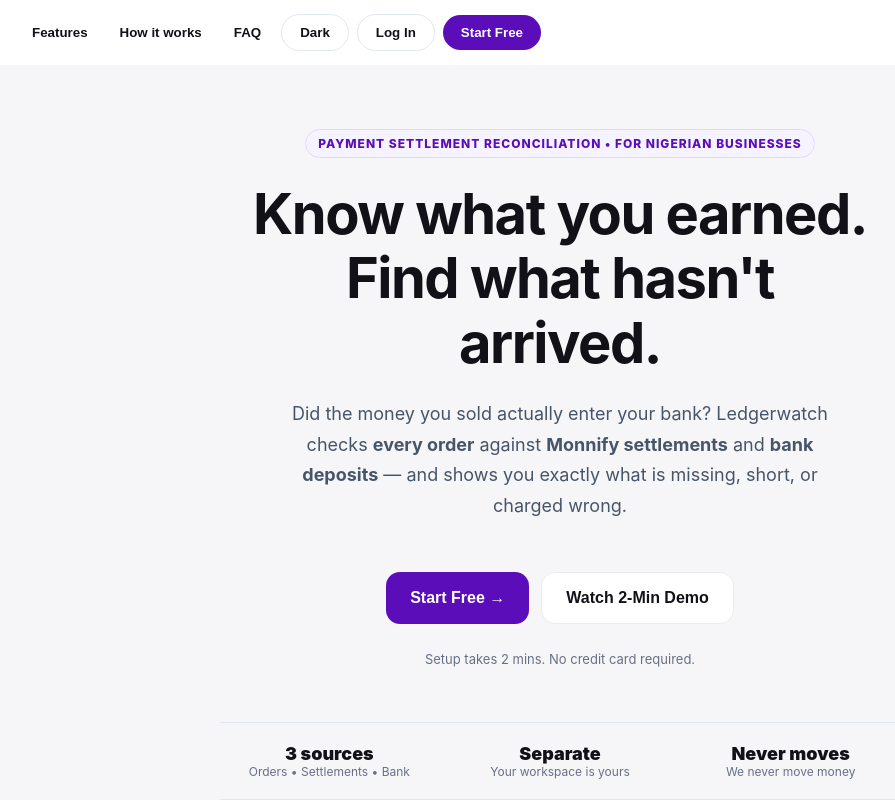
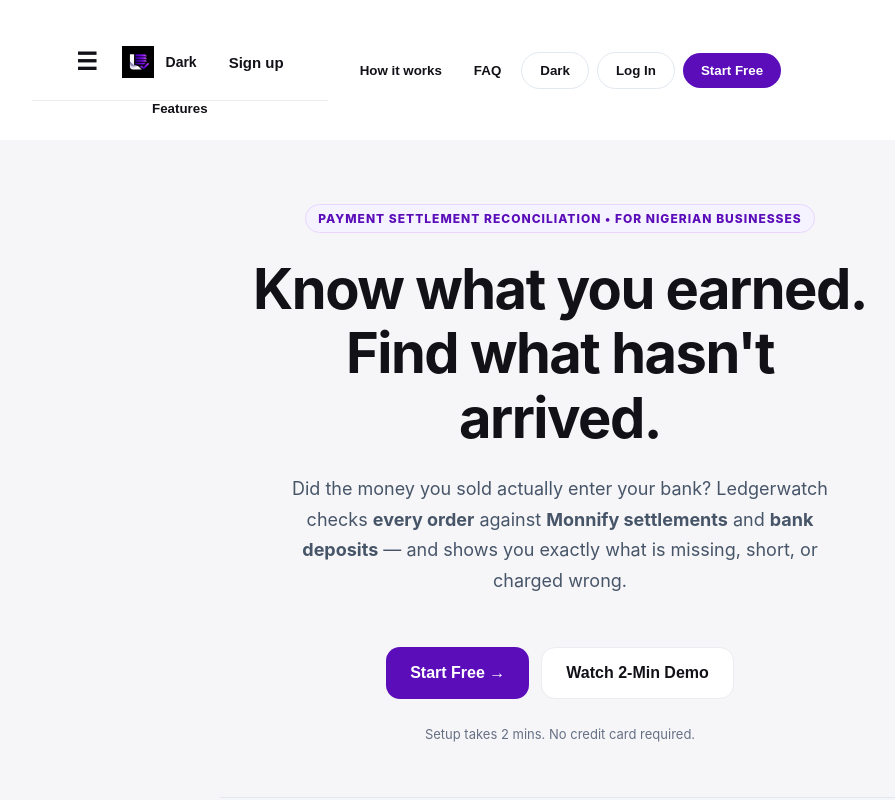
Before and after one commit to ahmaddsmagaji/ledgerwatch, a React (Vite) app in the folder frontend/: page / in a window 1280 px wide. Shown: the top 800 px of the page, without its empty margins (80-975 px from the left). Built offline with nearby package versions, Linux system fonts and the light colour scheme.

Commit message:
Topbar: Upwork pattern - hamburger + logo left, Dark + Sign up right, no search, responsive

```diff
--- a/frontend/src/App.tsx
+++ b/frontend/src/App.tsx
@@ -341,7 +341,17 @@ export default function App() {
       <div style={{ fontFamily: "Inter, system-ui, sans-serif", color: fg, background: bg, minHeight: "100vh" }}>
         <header className="landing-header" style={{ background: cardBg }}>
           <nav className="landing-nav-desktop">
-            <button onClick={() => document.getElementById("features")?.scrollIntoView({ behavior: "smooth" })}>Features</button>
+            <button onClick={() => document.getElementById("features")?.scrollIntoView({ behavior: "smooth" })}><header className="lw-topbar">
+        <div className="lw-top-left">
+          <button className="lw-hamburger" aria-label="Menu" onClick={() => document.body.classList.toggle("lw-menu-open")}>☰</button>
+          <img src="/brand/logo.png" alt="Ledgerwatch" className="lw-top-logo" onClick={() => window.scrollTo({top: 0, behavior: "smooth"})} />
+        </div>
+        <div className="lw-top-right">
+          <button className="lw-dark-btn" onClick={() => document.documentElement.classList.toggle("dark")}>Dark</button>
+          <button className="lw-signup-btn" onClick={() => { const b = document.body.innerText.includes("Start Free"); window.scrollTo({top: 0, behavior: "smooth"}); const el = Array.from(document.querySelectorAll("button")).find(x => x.textContent?.includes("Start Free")); if (el) el.click(); }}>Sign up</button>
+        </div>
+      </header>
+Features</button>
             <button onClick={() => document.getElementById("how")?.scrollIntoView({ behavior: "smooth" })}>How it works</button>
             <button onClick={() => document.getElementById("faq")?.scrollIntoView({ behavior: "smooth" })}>FAQ</button>
             <button onClick={() => setDarkMode((v) => !v)} className="pill-btn">{darkMode ? "Light" : "Dark"}</button>
```
